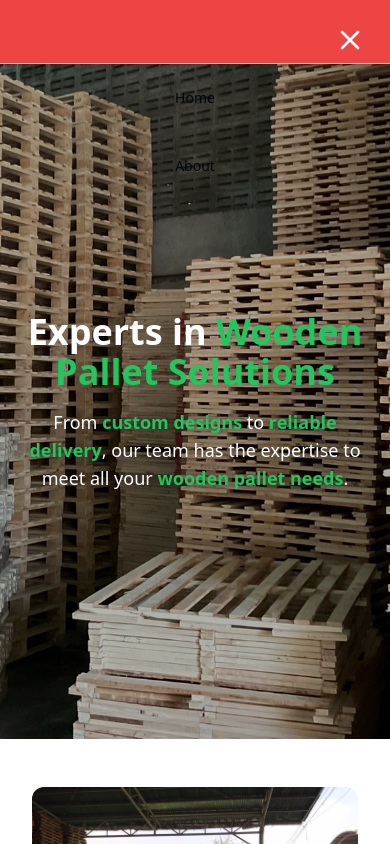
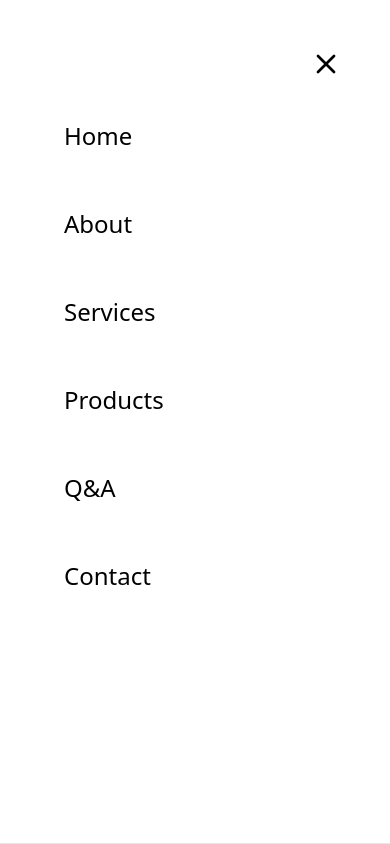
Before and after one commit to xXNeonKitsuneXx/Chang_heng_company_website, a React (Vite) app in the folder chang_heng_website/: page / in a window 390 px wide. Both pictures are taken after a click on the button 362 px from the left and 31 px from the top of the page. Shown: the top 844 px of the page. Built offline with nearby package versions, Linux system fonts and the light colour scheme.

Commit message:
add mobile navbar

```diff
--- a/chang_heng_website/package.json
+++ b/chang_heng_website/package.json
@@ -11,6 +11,7 @@
   },
   "dependencies": {
     "@radix-ui/react-accordion": "^1.2.11",
+    "@radix-ui/react-dialog": "^1.1.14",
     "@radix-ui/react-slot": "^1.1.0",
     "@radix-ui/react-toast": "^1.2.14",
     "aos": "^2.3.4",
--- a/chang_heng_website/src/components/navbar/navbar.tsx
+++ b/chang_heng_website/src/components/navbar/navbar.tsx
@@ -1,122 +1,82 @@
-import { useState } from "react";
-import { MenuIcon, X, XIcon } from "lucide-react";
+import { useState } from "react"
+import { Menu, X } from "lucide-react"
+import { Button } from "@/components/ui/button"
+import { Sheet, SheetClose, SheetContent, SheetTrigger } from "@/components/ui/sheet"
+
+const navigationItems = [
+  { name: "Home", href: "/#home" },
+  { name: "About", href: "/#about" },
+  { name: "Services", href: "/#services" },
+  { name: "Products", href: "/#products" },
+  { name: "Q&A", href: "/#qa" },
+  { name: "Contact", href: "/#contact" },
+]
 
 export const Navbar = () => {
-  const [isOpen, setIsOpen] = useState(false);
-
-  const toggleMenu = () => setIsOpen(!isOpen);
+  const [isOpen, setIsOpen] = useState(false)
 
   return (
     <header className="fixed top-0 left-0 z-50 w-full flex h-16 items-center px-4 md:px-6 bg-background border-b shadow backdrop-blur supports-[backdrop-filter]:bg-background/80">
       <div className="mr-6 flex items-center hover:bg-accent hover:rounded-full">
         <a href="/">
-          <img src="CH_Icon.png" className="max-w-12 max-h-12" />
+          <img src="CH_Icon.png" className="max-w-12 max-h-12" alt="Change Heng" />
         </a>
         <span className="sr-only">Change Heng</span>
       </div>
 
       {/* Desktop Navigation */}
       <nav className="hidden lg:flex gap-4">
-        <div className="inline-flex items-center justify-center rounded-md px-4 py-2 text-sm font-medium transition-colors focus:bg-accent focus:text-accent-foreground focus:outline-none disabled:pointer-events-none disabled:opacity-50">
+        {navigationItems.map((item) => (
+          <div
+            key={item.name}
+            className="inline-flex items-center justify-center rounded-md px-4 py-2 text-sm font-medium transition-colors focus:bg-accent focus:text-accent-foreground focus:outline-none disabled:pointer-events-none disabled:opacity-50"
+          >
             <a
-            href="/#home"
+              href={item.href}
               className="hover:text-green-500 hover:border-b-2 hover:border-green-500 transition-colors duration-200"
             >
-            Home
+              {item.name}
             </a>
           </div>
-        <div className="inline-flex items-center justify-center rounded-md px-4 py-2 text-sm font-medium transition-colors focus:bg-accent focus:text-accent-foreground focus:outline-none disabled:pointer-events-none disabled:opacity-50">
-          <a
-            href="/#about"
-            className="hover:text-green-500 hover:border-b-2 hover:border-green-500 transition-colors duration-200"
-          >
-            About
-          </a>
-        </div>
-        <div className="inline-flex items-center justify-center rounded-md px-4 py-2 text-sm font-medium transition-colors focus:bg-accent focus:text-accent-foreground focus:outline-none disabled:pointer-events-none disabled:opacity-50">
-          <a
-            href="/#services"
-            className="hover:text-green-500 hover:border-b-2 hover:border-green-500 transition-colors duration-200"
-          >
-            Services
-          </a>
-        </div>
-        <div className="inline-flex items-center justify-center rounded-md px-4 py-2 text-sm font-medium transition-colors focus:bg-accent focus:text-accent-foreground focus:outline-none disabled:pointer-events-none disabled:opacity-50">
-          <a
-            href="/#products"
-            className="hover:text-green-500 hover:border-b-2 hover:border-green-500 transition-colors duration-200"
-          >
-            Products
-          </a>
-        </div>
-        <div className="inline-flex items-center justify-center rounded-md px-4 py-2 text-sm font-medium transition-colors focus:bg-accent focus:text-accent-foreground focus:outline-none disabled:pointer-events-none disabled:opacity-50">
-          <a
-            href="/#qa"
-            className="hover:text-green-500 hover:border-b-2 hover:border-green-500 transition-colors duration-200"
-          >
-            Q&A
-          </a>
-        </div>
-        <div className="inline-flex items-center justify-center rounded-md px-4 py-2 text-sm font-medium transition-colors focus:bg-accent focus:text-accent-foreground focus:outline-none disabled:pointer-events-none disabled:opacity-50">
-          <a
-            href="/#contact"
-            className="hover:text-green-500 hover:border-b-2 hover:border-green-500 transition-colors duration-200"
-          >
-            Contact
-          </a>
-        </div>
+        ))}
       </nav>
 
-      {/* Mobile Menu Button */}
-      <button
-        className="lg:hidden text-muted-foreground ml-auto"
-        onClick={toggleMenu}
-        aria-label="Toggle menu"
-      >
-        {isOpen ? (
-          <XIcon className="w-6 h-6" />
-        ) : (
-          <MenuIcon className="w-6 h-6" />
-        )}
-      </button>
-
-      {/* Mobile Navigation Drawer */}
-      {isOpen && (
-        <div className="fixed inset-0 z-50 bg-red-500 flex flex-col">
+      {/* Mobile Navigation Sheet */}
+      <Sheet open={isOpen} onOpenChange={setIsOpen}>
+        <SheetTrigger asChild>
+          <Button variant="ghost" size="icon" className="lg:hidden ml-auto" aria-label="Toggle menu">
+            <Menu className="h-6 w-6" />
+          </Button>
+        </SheetTrigger>
+        <SheetContent side="top" className="w-full h-full [&>button]:hidden">
+          <div className="flex flex-col h-full">
             {/* Close Button */}
             <div className="flex justify-end p-6">
-            <button
-              onClick={() => setIsOpen(false)}
-              className="text-white hover:text-pink-100 transition-colors"
-              aria-label="Close navigation"
-            >
+              <SheetClose asChild>
+                <button className="text-black transition-colors hover:text-green-500" aria-label="Close navigation">
                   <X className="h-8 w-8" />
                 </button>
+              </SheetClose>
             </div>
 
             {/* Navigation Links */}
-          <nav className="flex-1 flex flex-col items-center justify-center space-y-8">
-            <div className="inline-flex items-center justify-center rounded-md px-4 py-2 text-sm font-medium transition-colors focus:bg-accent focus:text-accent-foreground focus:outline-none disabled:pointer-events-none disabled:opacity-50">
+            <div className="flex-1 flex flex-col px-6">
+              <div className="space-y-6">
+                {navigationItems.map((item) => (
+                  <SheetClose asChild key={item.name}>
                     <a
-                href="/"
-                onClick={() => setIsOpen(false)}
-                className="hover:text-green-500 hover:border-b-2 hover:border-green-500 transition-colors duration-200"
+                      href={item.href}
+                      className="flex items-center space-x-4 text-2xl font-medium text-black transition-colors hover:text-white p-4 rounded-lg hover:bg-green-500"
                     >
-                Home
+                      <span>{item.name}</span>
                     </a>
+                  </SheetClose>
+                ))}
               </div>
-            <div className="inline-flex items-center justify-center rounded-md px-4 py-2 text-sm font-medium transition-colors focus:bg-accent focus:text-accent-foreground focus:outline-none disabled:pointer-events-none disabled:opacity-50">
-              <a
-                href="/#about"
-                onClick={() => setIsOpen(false)}
-                className="hover:text-green-500 hover:border-b-2 hover:border-green-500 transition-colors duration-200"
-              >
-                About
-              </a>
             </div>
-          </nav>
           </div>
-      )}
+        </SheetContent>
+      </Sheet>
     </header>
-  );
-};
+  )
+}
--- /dev/null
+++ b/chang_heng_website/src/components/ui/sheet.tsx
@@ -0,0 +1,138 @@
+import * as React from "react"
+import * as SheetPrimitive from "@radix-ui/react-dialog"
+import { cva, type VariantProps } from "class-variance-authority"
+import { X } from "lucide-react"
+
+import { cn } from "@/lib/utils"
+
+const Sheet = SheetPrimitive.Root
+
+const SheetTrigger = SheetPrimitive.Trigger
+
+const SheetClose = SheetPrimitive.Close
+
+const SheetPortal = SheetPrimitive.Portal
+
+const SheetOverlay = React.forwardRef<
+  React.ElementRef<typeof SheetPrimitive.Overlay>,
+  React.ComponentPropsWithoutRef<typeof SheetPrimitive.Overlay>
+>(({ className, ...props }, ref) => (
+  <SheetPrimitive.Overlay
+    className={cn(
+      "fixed inset-0 z-50 bg-black/80  data-[state=open]:animate-in data-[state=closed]:animate-out data-[state=closed]:fade-out-0 data-[state=open]:fade-in-0",
+      className
+    )}
+    {...props}
+    ref={ref}
+  />
+))
+SheetOverlay.displayName = SheetPrimitive.Overlay.displayName
+
+const sheetVariants = cva(
+  "fixed z-50 gap-4 bg-background p-6 shadow-lg transition ease-in-out data-[state=open]:animate-in data-[state=closed]:animate-out data-[state=closed]:duration-300 data-[state=open]:duration-500",
+  {
+    variants: {
+      side: {
+        top: "inset-x-0 top-0 border-b data-[state=closed]:slide-out-to-top data-[state=open]:slide-in-from-top",
+        bottom:
+          "inset-x-0 bottom-0 border-t data-[state=closed]:slide-out-to-bottom data-[state=open]:slide-in-from-bottom",
+        left: "inset-y-0 left-0 h-full w-3/4 border-r data-[state=closed]:slide-out-to-left data-[state=open]:slide-in-from-left sm:max-w-sm",
+        right:
+          "inset-y-0 right-0 h-full w-3/4  border-l data-[state=closed]:slide-out-to-right data-[state=open]:slide-in-from-right sm:max-w-sm",
+      },
+    },
+    defaultVariants: {
+      side: "right",
+    },
+  }
+)
+
+interface SheetContentProps
+  extends React.ComponentPropsWithoutRef<typeof SheetPrimitive.Content>,
+    VariantProps<typeof sheetVariants> {}
+
+const SheetContent = React.forwardRef<
+  React.ElementRef<typeof SheetPrimitive.Content>,
+  SheetContentProps
+>(({ side = "right", className, children, ...props }, ref) => (
+  <SheetPortal>
+    <SheetOverlay />
+    <SheetPrimitive.Content
+      ref={ref}
+      className={cn(sheetVariants({ side }), className)}
+      {...props}
+    >
+      {children}
+      <SheetPrimitive.Close className="absolute right-4 top-4 rounded-sm opacity-70 ring-offset-background transition-opacity hover:opacity-100 focus:outline-none focus:ring-2 focus:ring-ring focus:ring-offset-2 disabled:pointer-events-none data-[state=open]:bg-secondary">
+        <X className="h-4 w-4" />
+        <span className="sr-only">Close</span>
+      </SheetPrimitive.Close>
+    </SheetPrimitive.Content>
+  </SheetPortal>
+))
+SheetContent.displayName = SheetPrimitive.Content.displayName
+
+const SheetHeader = ({
+  className,
+  ...props
+}: React.HTMLAttributes<HTMLDivElement>) => (
+  <div
+    className={cn(
+      "flex flex-col space-y-2 text-center sm:text-left",
+      className
+    )}
+    {...props}
+  />
+)
+SheetHeader.displayName = "SheetHeader"
+
+const SheetFooter = ({
+  className,
+  ...props
+}: React.HTMLAttributes<HTMLDivElement>) => (
+  <div
+    className={cn(
+      "flex flex-col-reverse sm:flex-row sm:justify-end sm:space-x-2",
+      className
+    )}
+    {...props}
+  />
+)
+SheetFooter.displayName = "SheetFooter"
+
+const SheetTitle = React.forwardRef<
+  React.ElementRef<typeof SheetPrimitive.Title>,
+  React.ComponentPropsWithoutRef<typeof SheetPrimitive.Title>
+>(({ className, ...props }, ref) => (
+  <SheetPrimitive.Title
+    ref={ref}
+    className={cn("text-lg font-semibold text-foreground", className)}
+    {...props}
+  />
+))
+SheetTitle.displayName = SheetPrimitive.Title.displayName
+
+const SheetDescription = React.forwardRef<
+  React.ElementRef<typeof SheetPrimitive.Description>,
+  React.ComponentPropsWithoutRef<typeof SheetPrimitive.Description>
+>(({ className, ...props }, ref) => (
+  <SheetPrimitive.Description
+    ref={ref}
+    className={cn("text-sm text-muted-foreground", className)}
+    {...props}
+  />
+))
+SheetDescription.displayName = SheetPrimitive.Description.displayName
+
+export {
+  Sheet,
+  SheetPortal,
+  SheetOverlay,
+  SheetTrigger,
+  SheetClose,
+  SheetContent,
+  SheetHeader,
+  SheetFooter,
+  SheetTitle,
+  SheetDescription,
+}
```
Also changed, not shown: 1 other file (tests, documents, lock files or other folders). Lines whose indentation alone changed are shown as unchanged.
